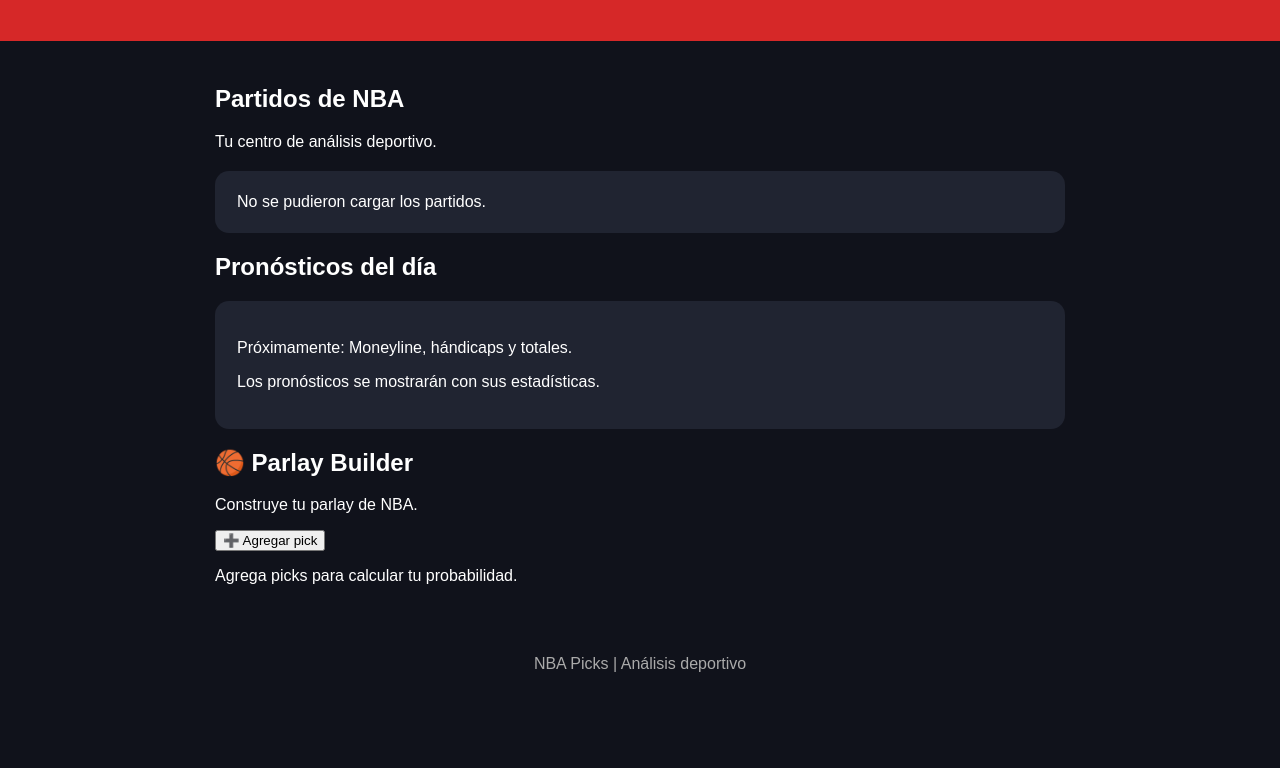
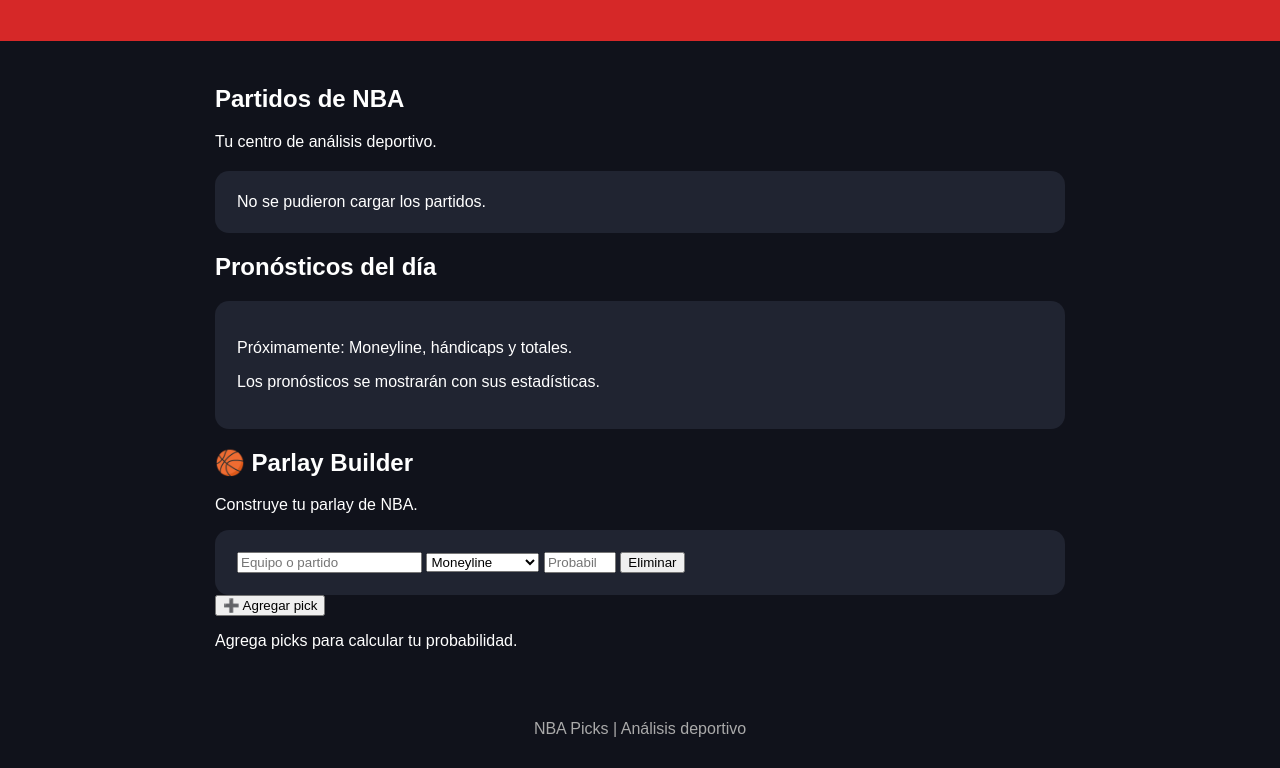
Before and after one commit to andradebrian213-cmd/Nbapicks, a plain HTML site: page index.html in a window 1280 px wide. Both pictures are taken after a click on the button "➕ Agregar pick". Shown: the part 130-898 px from the top of the page. Before the commit the page ends 833 px from the top, so only its background shows below. Drawn offline with Linux system fonts and the light colour scheme; no server answers.

Commit message:
Update index.html

```diff
--- a/index.html
+++ b/index.html
@@ -225,6 +225,77 @@ async function cargarPartidos() {
 
 cargarPartidos();
 
+const botonAgregar = document.getElementById("agregar-pick");
+const listaPicks = document.getElementById("parlay-selecciones");
+const resultadoParlay = document.getElementById("parlay-probabilidad");
+
+botonAgregar.addEventListener("click", function () {
+  const pick = document.createElement("div");
+  pick.className = "game";
+  pick.style.marginTop = "12px";
+
+  pick.innerHTML = `
+    <input type="text" placeholder="Equipo o partido"
+      class="equipo-pick">
+
+    <select class="mercado-pick">
+      <option value="Moneyline">Moneyline</option>
+      <option value="Handicap">Hándicap</option>
+      <option value="Total">Total de puntos</option>
+    </select>
+
+    <input type="number" placeholder="Probabilidad %"
+      class="probabilidad-pick" min="1" max="99"
+      step="0.1">
+
+    <button type="button" class="eliminar-pick">
+      Eliminar
+    </button>
+  `;
+
+  listaPicks.appendChild(pick);
+
+  pick.querySelector(".eliminar-pick").addEventListener(
+    "click", function () {
+      pick.remove();
+      calcularParlay();
+    }
+  );
+
+  pick.querySelector(".probabilidad-pick").addEventListener(
+    "input", calcularParlay
+  );
+
+  calcularParlay();
+});
+
+function calcularParlay() {
+  const campos = document.querySelectorAll(".probabilidad-pick");
+  let probabilidad = 1;
+  let completos = 0;
+
+  campos.forEach(function (campo) {
+    const valor = Number(campo.value);
+
+    if (campo.value !== "" && valor > 0 && valor <= 100) {
+      probabilidad *= valor / 100;
+      completos++;
+    }
+  });
+
+  if (completos === 0) {
+    resultadoParlay.textContent =
+      "Agrega picks para calcular tu probabilidad.";
+  } else if (completos !== campos.length) {
+    resultadoParlay.textContent =
+      "Ingresa la probabilidad de todos los picks.";
+  } else {
+    resultadoParlay.textContent =
+      "Probabilidad estimada del parlay: " +
+      (probabilidad * 100).toFixed(2) + "%";
+  }
+}
+
 </script>
 
 
```
